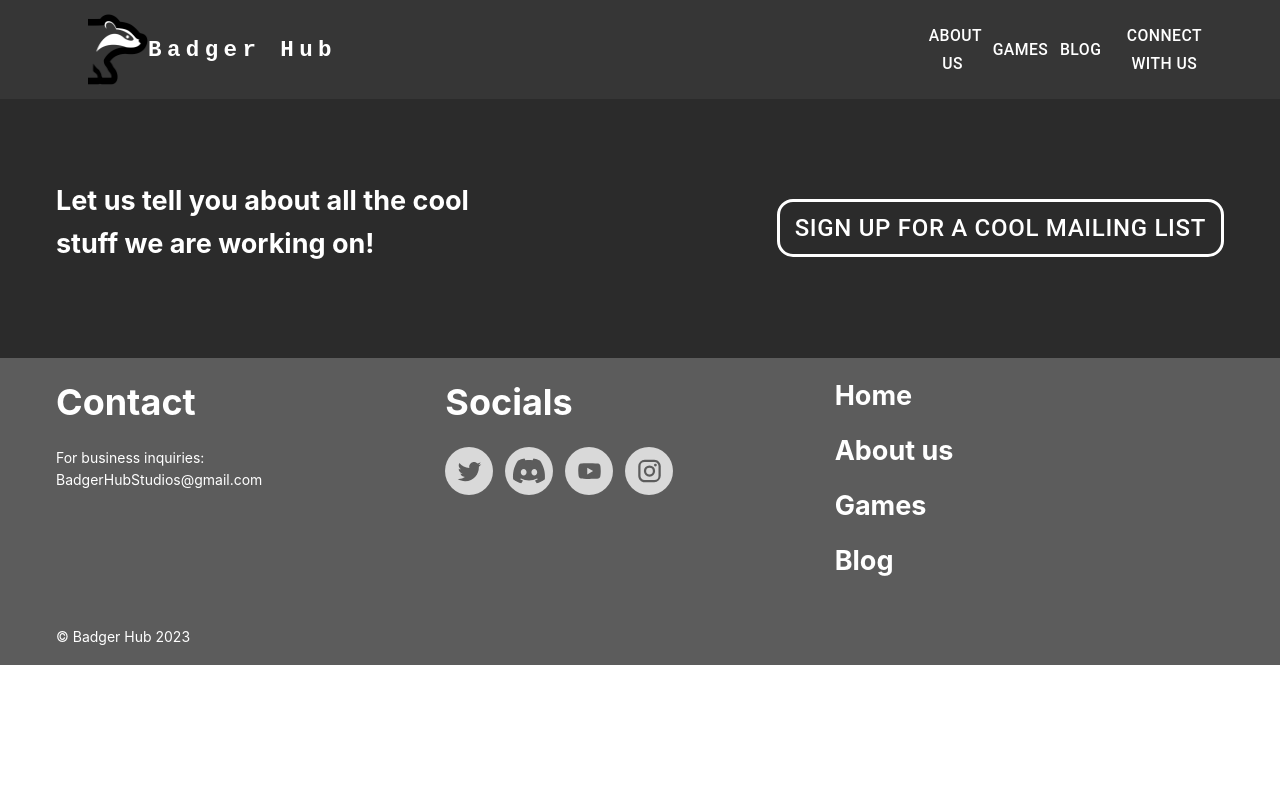
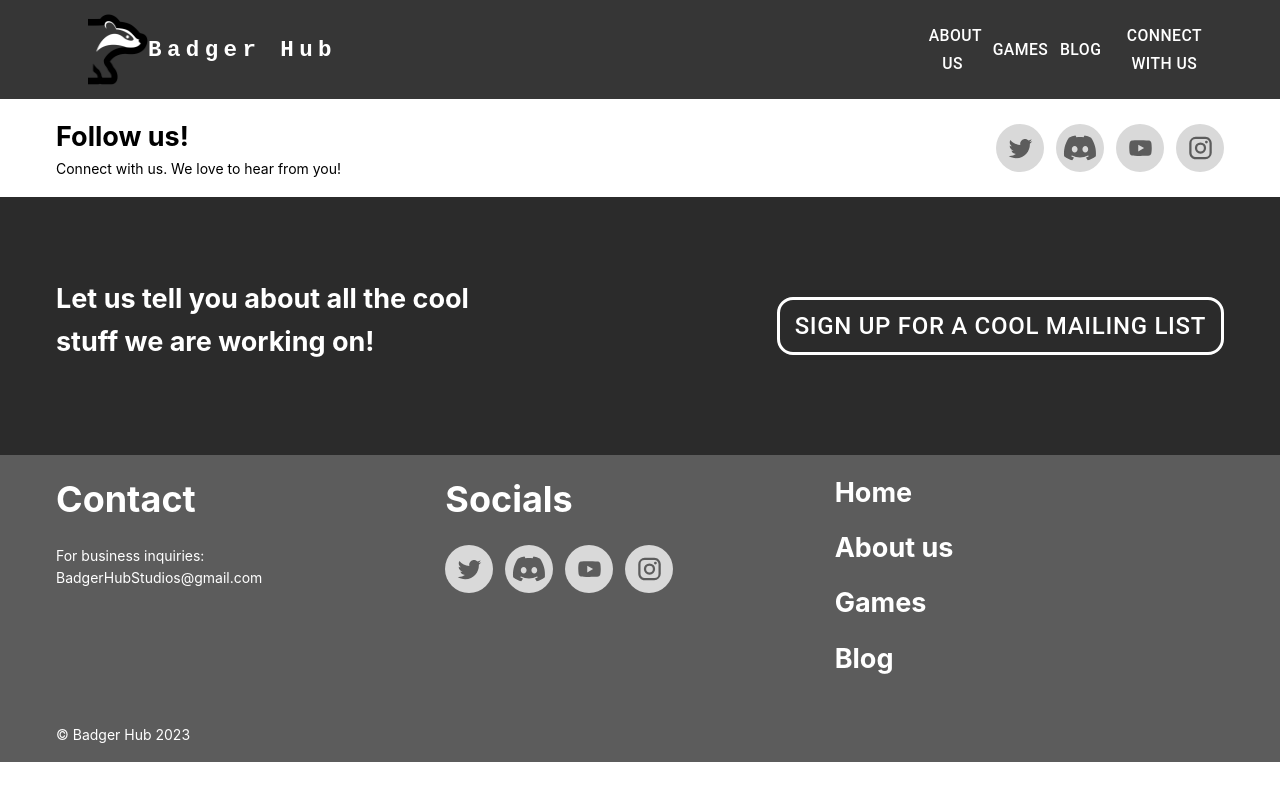
Before and after one commit to joeSzaf/badger-hub, a Next.js app: page / in a window 1280 px wide. Built offline with nearby package versions, Linux system fonts and the light colour scheme.

Commit message:
add follow us section

```diff
--- /dev/null
+++ b/components/FollowUsSection/FollowUsSection.style.tsx
@@ -0,0 +1,49 @@
+import styled from '@emotion/styled';
+
+export const FollowUsSectionWrapper = styled.section`
+  background-color: white;
+  color: 2b2b2b;
+  display: flex;
+  justify-content: center;
+
+  .sectionContent {
+    align-items: center;
+    display: flex;
+    flex-grow: 100;
+    justify-content: space-between;
+    max-width: 1200px;
+    padding: 16px;
+
+    h2 {
+      margin-bottom: 0;
+    }
+
+    .MuiButtonBase-root {
+      border-radius: 16px;
+      border: 3px solid white;
+      color: white;
+      height: auto;
+      font-size: 24px;
+
+      :hover {
+        background-color: #474747;
+      }
+    }
+
+    @media screen and (max-width: 950px) {
+      text-align: center;
+      flex-direction: column;
+      justify-content: center;
+      gap: 32px;
+
+      h1,
+      h2 {
+        width: 100%;
+      }
+    }
+  }
+
+  h2 {
+    width: 450px;
+  }
+`;
--- /dev/null
+++ b/components/FollowUsSection/FollowUsSection.tsx
@@ -0,0 +1,29 @@
+import SocialIcon from '../_Atomic/SocialIcon/SocialIcon';
+import { SocialGroup } from '../_Atomic/SocialIcon/SocialIcon.style';
+import { FollowUsSectionWrapper } from './FollowUsSection.style';
+import TwitterIcon from '@mui/icons-material/Twitter';
+import YouTubeIcon from '@mui/icons-material/YouTube';
+import InstagramIcon from '@mui/icons-material/Instagram';
+import DiscordIcon from '../../public/icons/DiscordIcon.svg';
+
+const FollowUsSection = () => {
+  return (
+    <FollowUsSectionWrapper>
+      <div className='sectionContent'>
+        <div>
+          <h2>Follow us!</h2>
+          <p>Connect with us. We love to hear from you!</p>
+        </div>
+
+        <SocialGroup>
+          <SocialIcon Icon={<TwitterIcon />} url='test'></SocialIcon>
+          <SocialIcon Icon={<DiscordIcon />} url='test'></SocialIcon>
+          <SocialIcon Icon={<YouTubeIcon />} url='test'></SocialIcon>
+          <SocialIcon Icon={<InstagramIcon />} url='test'></SocialIcon>
+        </SocialGroup>
+      </div>
+    </FollowUsSectionWrapper>
+  );
+};
+
+export default FollowUsSection;
--- a/components/_Pages/LandingPage/LandingPage.tsx
+++ b/components/_Pages/LandingPage/LandingPage.tsx
@@ -1,7 +1,13 @@
+import FollowUsSection from '../../FollowUsSection/FollowUsSection';
 import MailingListSection from '../../MailingListSection/MailingListSection';
 
 const LandingPage = () => {
-  return <MailingListSection></MailingListSection>;
+  return (
+    <main>
+      <FollowUsSection />
+      <MailingListSection />
+    </main>
+  );
 };
 
 export default LandingPage;
```
